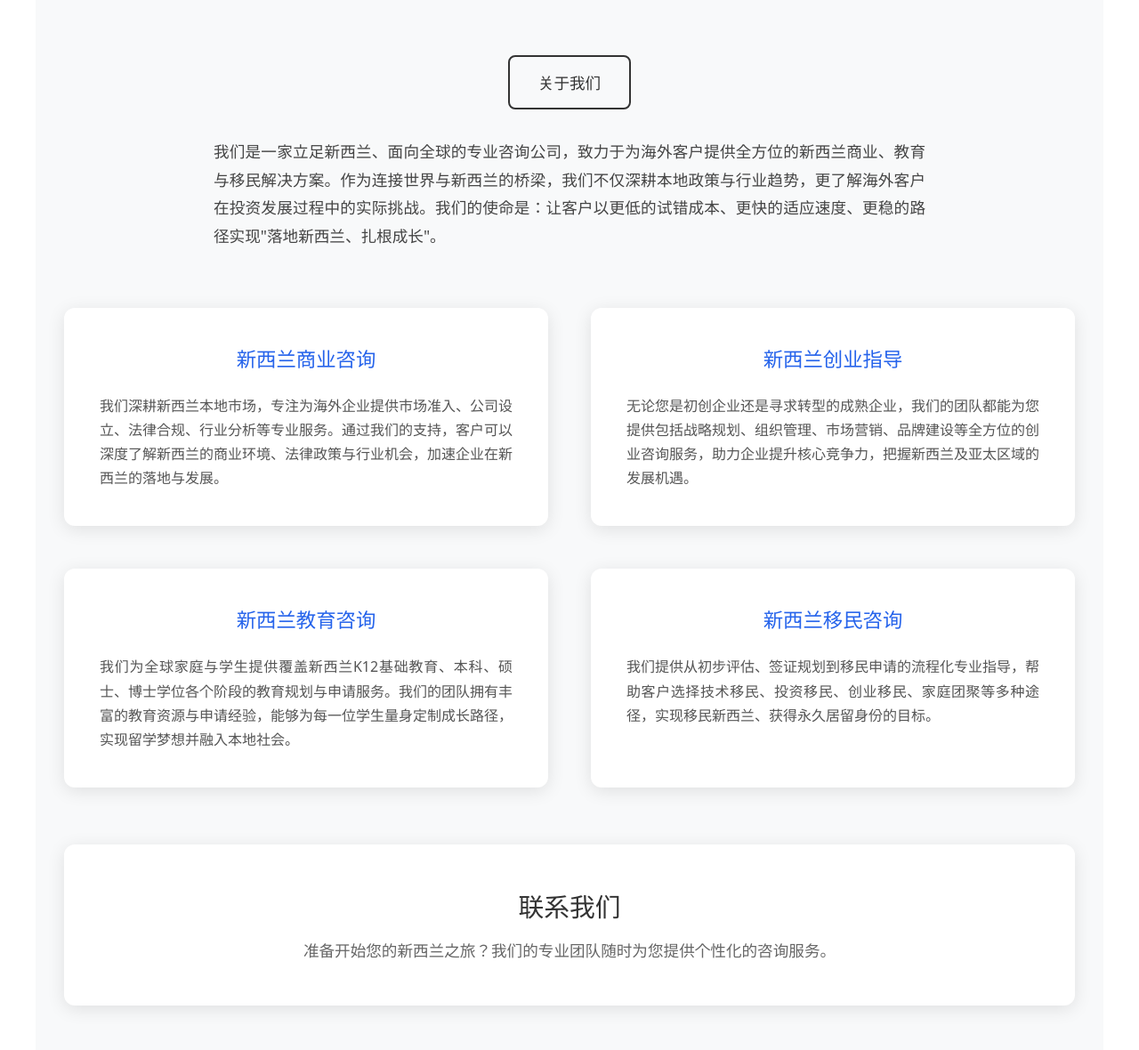
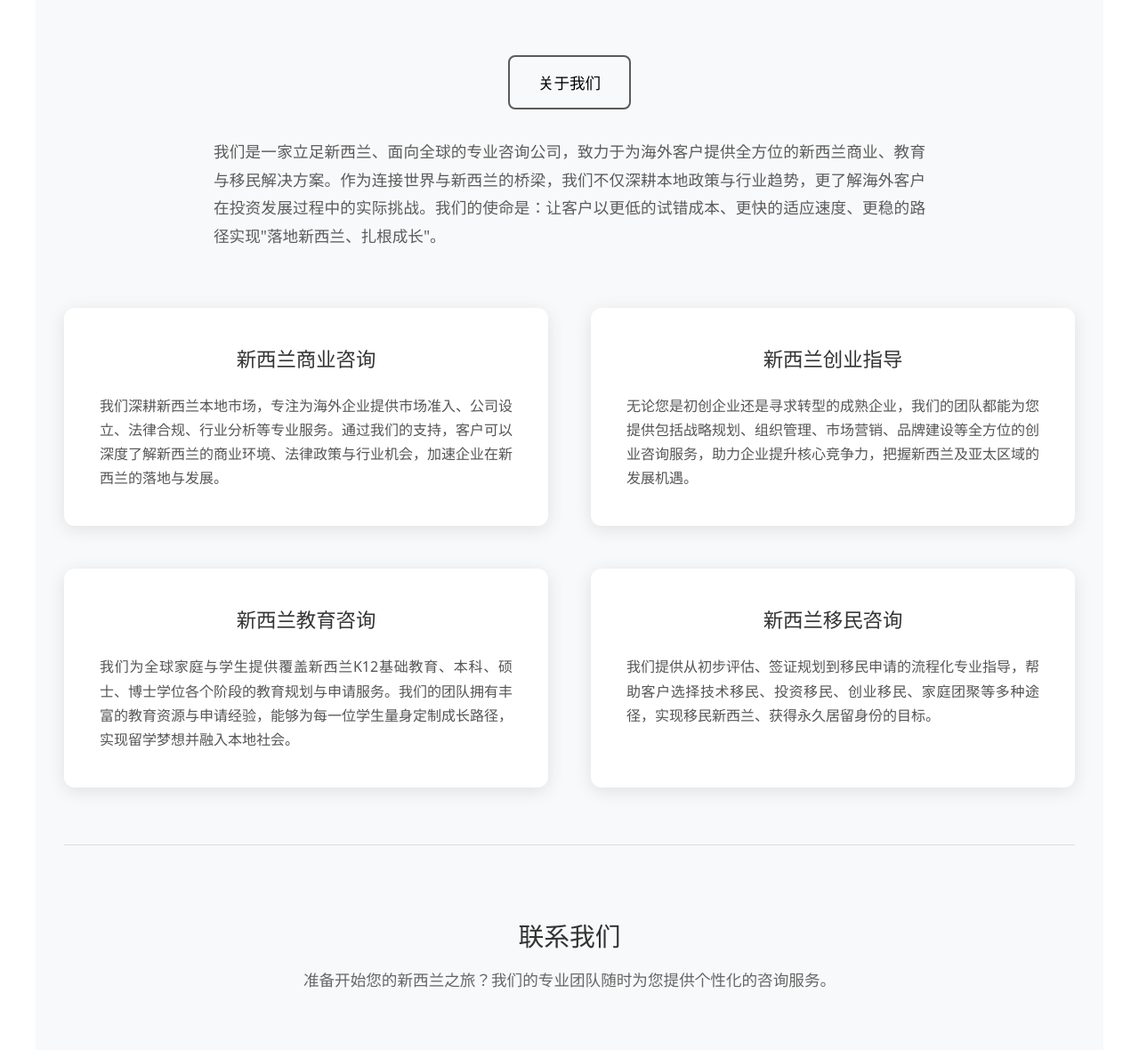
Before and after one commit to jinkyxx/cloudpeak-website-static, a website built with Vite: page about.html in a window 1280 px wide. Shown: the part 322-1502 px from the top of the page at 89% size. Built offline with nearby package versions, Linux system fonts and the light colour scheme.

Commit message:
style update

```diff
--- a/about.html
+++ b/about.html
@@ -146,7 +146,7 @@
         <!-- About Us Title -->
         <section class="content-section">
           <div class="section-title">
-            <button class="title-btn">关于我们</button>
+            <div class="title-box">关于我们</div>
           </div>
 
           <div class="intro-text">
@@ -181,6 +181,9 @@
           </div>
         </section>
 
+        <!-- Divider -->
+        <div class="divider"></div>
+
         <!-- Contact Section -->
         <section class="contact-section">
           <h2>联系我们</h2>
--- a/src/style.css
+++ b/src/style.css
@@ -351,21 +351,14 @@ body.nav-open .hamburger {
   margin-bottom: 2rem;
 }
 
-.title-btn {
-  background: none;
-  border: 2px solid #333;
+.title-box {
+  display: inline-block;
+  border: 2px solid #5c5b5b;
   padding: 1rem 2rem;
   font-size: 1.1rem;
   font-weight: 500;
-  color: #333;
   border-radius: 8px;
-  cursor: pointer;
-  transition: all 0.3s ease;
-}
-
-.title-btn:hover {
-  background: #333;
-  color: white;
+  background: none;
 }
 
 .intro-text {
@@ -373,7 +366,7 @@ body.nav-open .hamburger {
   margin: 0 auto;
   font-size: 1.1rem;
   line-height: 1.8;
-  color: #444;
+  color: #5c5b5b;
   text-align: justify;
 }
 
@@ -400,7 +393,7 @@ body.nav-open .hamburger {
 .service-item h3 {
   font-size: 1.4rem;
   font-weight: 600;
-  color: #2563eb;
+  color: #333;
   margin-bottom: 1.5rem;
   text-align: center;
 }
@@ -412,12 +405,19 @@ body.nav-open .hamburger {
   text-align: justify;
 }
 
+.divider {
+  width: 100%;
+  height: 1px;
+  background: #ddd;
+  margin: 4rem 0 3rem 0;
+}
+
 .contact-section {
   text-align: center;
-  background: white;
-  padding: 3rem;
-  border-radius: 12px;
-  box-shadow: 0 4px 20px rgba(0, 0, 0, 0.1);
+  background: transparent;
+  padding: 2rem 0;
+  border-radius: 0;
+  box-shadow: none;
 }
 
 .contact-section h2 {
@@ -430,6 +430,8 @@ body.nav-open .hamburger {
   font-size: 1.1rem;
   color: #666;
   line-height: 1.6;
+  max-width: 600px;
+  margin: 0 auto;
 }
 
 /* Responsive adjustments for About page */
@@ -476,7 +478,7 @@ body.nav-open .hamburger {
     padding: 1.5rem;
   }
 
-  .title-btn {
+  .title-box {
     padding: 0.8rem 1.5rem;
     font-size: 1rem;
   }
```
